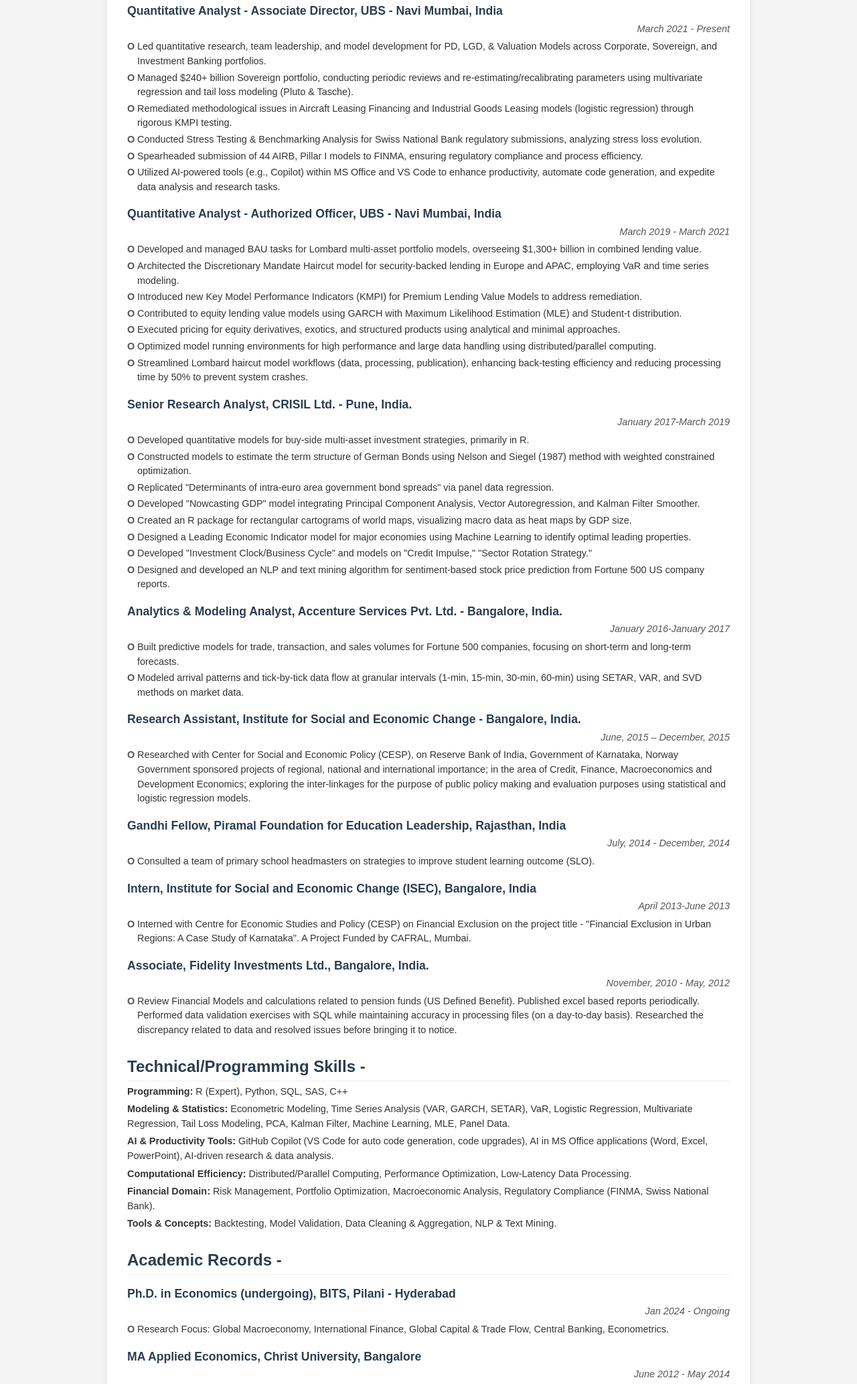
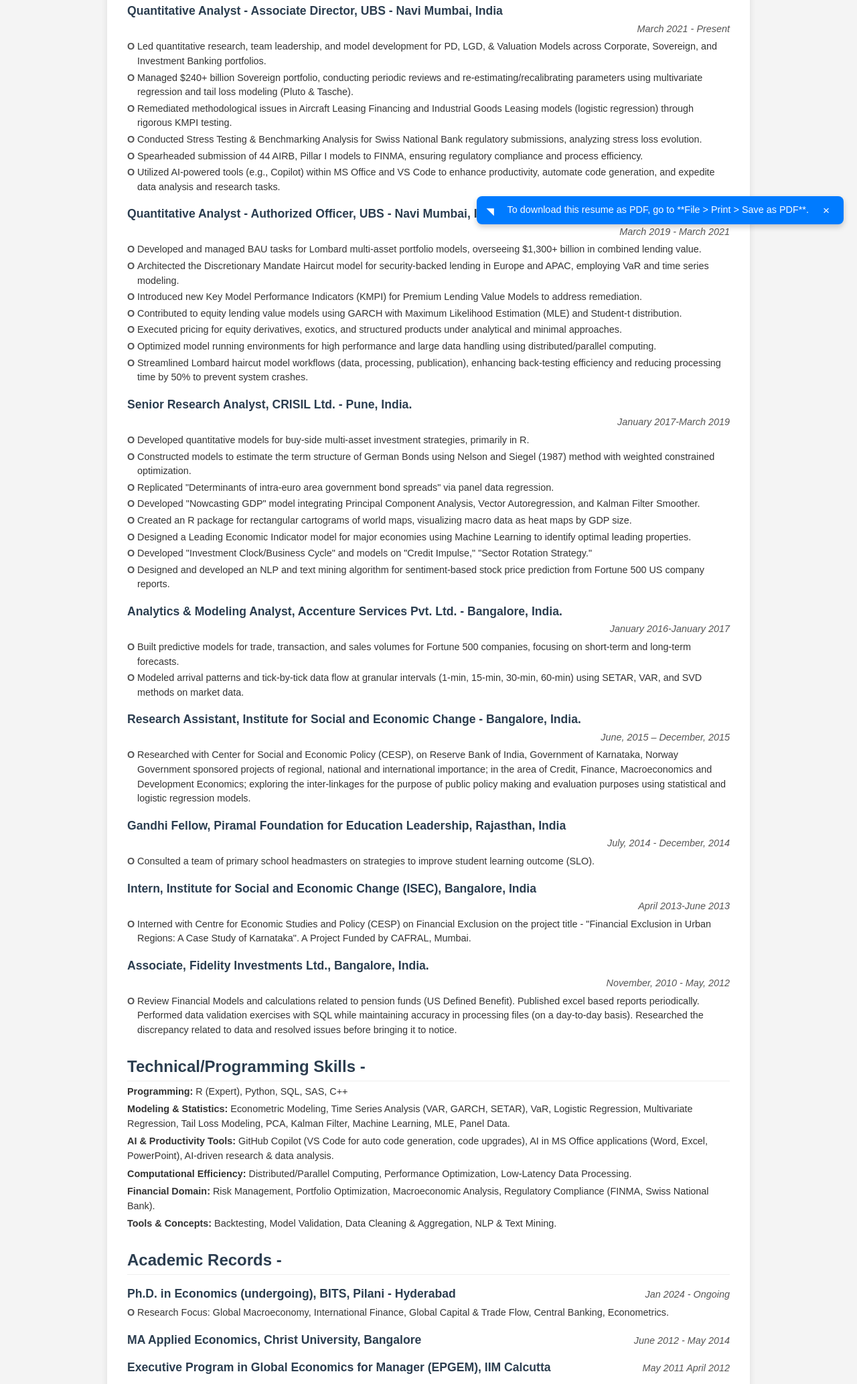
Before and after one commit to rahulkumareconomist/rahulkumareconomist.github.io, a plain HTML site: page resume.html in a window 1280 px wide. Shown: the part 445-2512 px from the top of the page at 67% size. Drawn offline with Linux system fonts and the light colour scheme.

Commit message:
updated resume
resume

```diff
--- a/resume.html
+++ b/resume.html
@@ -87,6 +87,24 @@
             margin: 0 0 5px 0; /* Adjust paragraph spacing within skills */
             font-size: 0.9em;
         }
+        /* Style for education line with left/right alignment */
+        .education-title-line {
+            display: flex;
+            justify-content: space-between;
+            align-items: baseline;
+            margin-top: 15px; /* Adjusted top margin for consistency */
+            margin-bottom: 3px;
+        }
+        .education-title-line h3 {
+            margin: 0; /* Remove default h3 margins */
+            flex-grow: 1; /* Allow h3 to take available space */
+        }
+        .education-title-line .date-range {
+            float: none; /* Override float from general date-range */
+            margin-left: 10px; /* Add some space between text and date */
+            white-space: nowrap; /* Prevent date from wrapping */
+        }
+
         .date-range {
             float: right;
             font-style: italic;
@@ -127,6 +145,45 @@
             text-align: right;
         }
 
+        /* Styles for the download popup message */
+        .download-prompt {
+            position: fixed;
+            bottom: 20px;
+            right: 20px;
+            background-color: #007bff;
+            color: white;
+            padding: 10px 15px;
+            border-radius: 8px;
+            box-shadow: 0 4px 8px rgba(0,0,0,0.2);
+            font-size: 0.9em;
+            display: flex;
+            align-items: center;
+            gap: 10px;
+            opacity: 0; /* Start hidden */
+            transition: opacity 0.5s ease-in-out;
+            z-index: 1000; /* Ensure it's on top */
+        }
+        .download-prompt.show {
+            opacity: 1;
+        }
+        .download-prompt .close-btn {
+            background: none;
+            border: none;
+            color: white;
+            font-size: 1.2em;
+            cursor: pointer;
+            line-height: 1;
+            margin-left: 5px;
+        }
+        .download-prompt .arrow {
+            width: 0;
+            height: 0;
+            border-left: 8px solid transparent;
+            border-right: 8px solid transparent;
+            border-bottom: 8px solid white; /* Pointing upwards by default */
+            margin-right: 5px;
+            transform: rotate(45deg); /* Adjust arrow direction */
+        }
 
         /* Responsive adjustments */
         @media (max-width: 768px) {
@@ -161,6 +218,19 @@
             .resume-footer .right-align {
                 text-align: left; /* Ensure right-aligned content also aligns left when stacked */
                 margin-top: 5px; /* Add some space when stacked */
+            }
+            .education-title-line {
+                flex-direction: column; /* Stack on small screens */
+                align-items: flex-start;
+            }
+            .education-title-line .date-range {
+                margin-left: 0; /* Remove margin when stacked */
+            }
+            .download-prompt {
+                bottom: 10px;
+                right: 10px;
+                font-size: 0.8em;
+                padding: 8px 12px;
             }
         }
     </style>
@@ -208,7 +278,7 @@
                 <li>Architected the Discretionary Mandate Haircut model for security-backed lending in Europe and APAC, employing VaR and time series modeling.</li>
                 <li>Introduced new Key Model Performance Indicators (KMPI) for Premium Lending Value Models to address remediation.</li>
                 <li>Contributed to equity lending value models using GARCH with Maximum Likelihood Estimation (MLE) and Student-t distribution.</li>
-                <li>Executed pricing for equity derivatives, exotics, and structured products using analytical and minimal approaches.</li>
+                <li>Executed pricing for equity derivatives, exotics, and structured products under analytical and minimal approaches.</li>
                 <li>Optimized model running environments for high performance and large data handling using distributed/parallel computing.</li>
                 <li>Streamlined Lombard haircut model workflows (data, processing, publication), enhancing back-testing efficiency and reducing processing time by 50% to prevent system crashes.</li>
             </ul>
@@ -288,22 +358,25 @@
 
         <h2>Academic Records -</h2>
         <div class="education-item">
+            <div class="education-title-line">
                 <h3>Ph.D. in Economics (undergoing), BITS, Pilani - Hyderabad</h3>
                 <span class="date-range">Jan 2024 - Ongoing</span>
-            <div class="clear-float"></div>
+            </div>
             <ul>
                 <li>Research Focus: Global Macroeconomy, International Finance, Global Capital & Trade Flow, Central Banking, Econometrics.</li>
             </ul>
         </div>
         <div class="education-item">
+            <div class="education-title-line">
                 <h3>MA Applied Economics, Christ University, Bangalore</h3>
                 <span class="date-range">June 2012 - May 2014</span>
-            <div class="clear-float"></div>
+            </div>
         </div>
         <div class="education-item">
+            <div class="education-title-line">
                 <h3>Executive Program in Global Economics for Manager (EPGEM), IIM Calcutta</h3>
                 <span class="date-range">May 2011 April 2012</span>
-            <div class="clear-float"></div>
+            </div>
         </div>
 
         <h2>Publication and Academic Project -</h2>
@@ -313,12 +386,7 @@
             <div class="clear-float"></div>
             <p>The paper examines the impact of sterilized capital flows on India's economic growth, using an Australian Open Economy model to evaluate their absorption and the effectiveness of policy measures in mitigating associated risks and crises.</p>
         </div>
-        <div class="publication-item">
-            <h3>Academic Project titled - "A Macroeconomic Perspective on External Sector Vulnerability"</h3>
-            <span class="date-range">June, 2013-Mar, 2014</span>
-            <div class="clear-float"></div>
-            <p>Submitted in partial fulfillment of the requirements for the Degree of Master of Arts in Applied Economics.</p>
-        </div>
+
 
         <div class="resume-footer">
             <div class="left-align">Mumbai, Maharashtra</div>
@@ -326,5 +394,21 @@
         </div>
 
     </div>
+
+    <!-- Download Prompt Message -->
+    <div id="downloadPrompt" class="download-prompt">
+        <div class="arrow"></div>
+        <span>To download this resume as PDF, go to **File > Print > Save as PDF**.</span>
+        <button class="close-btn" onclick="document.getElementById('downloadPrompt').style.display='none';">&times;</button>
+    </div>
+
+    <script>
+        // Show the download prompt after a short delay
+        window.onload = function() {
+            setTimeout(function() {
+                document.getElementById('downloadPrompt').classList.add('show');
+            }, 3000); // Show after 3 seconds
+        };
+    </script>
 </body>
 </html>
```
Lines whose indentation alone changed are shown as unchanged.
